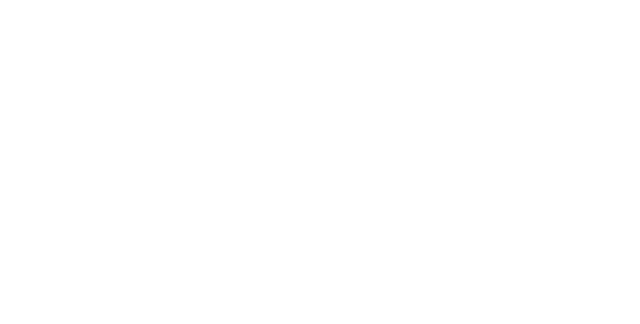
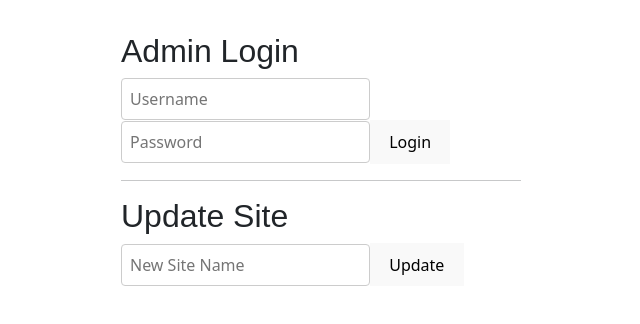
Before and after one commit to Klara1707/supervisor_prototype, a React (Vite) app: page /admin in a window 1280 px wide. Before the commit this address had no page. Shown: the top 324 px of the page, without its empty margins (319-959 px from the left). Built offline with nearby package versions, Linux system fonts and the light colour scheme.

Commit message:
update heroku

```diff
--- /dev/null
+++ b/src/components/AdminLoginForm.jsx
@@ -0,0 +1,44 @@
+import React, { useState } from "react";
+import { adminLogin } from "../api";
+
+export default function AdminLoginForm() {
+  const [username, setUsername] = useState("");
+  const [password, setPassword] = useState("");
+  const [error, setError] = useState("");
+  const [success, setSuccess] = useState(false);
+
+  const handleSubmit = async (e) => {
+    e.preventDefault();
+    setError("");
+    setSuccess(false);
+    try {
+      await adminLogin(username, password);
+      setSuccess(true);
+    } catch (err) {
+      setError(err.message || "Login failed");
+    }
+  };
+
+  return (
+    <form onSubmit={handleSubmit}>
+      <h2>Admin Login</h2>
+      <input
+        type="text"
+        placeholder="Username"
+        value={username}
+        onChange={(e) => setUsername(e.target.value)}
+        required
+      />
+      <input
+        type="password"
+        placeholder="Password"
+        value={password}
+        onChange={(e) => setPassword(e.target.value)}
+        required
+      />
+      <button type="submit">Login</button>
+      {success && <div>Login successful!</div>}
+      {error && <div style={{ color: "red" }}>{error}</div>}
+    </form>
+  );
+}
--- a/src/components/PasswordResetForm.jsx
+++ b/src/components/PasswordResetForm.jsx
@@ -1,4 +1,5 @@
 import React, { useState } from "react";
+import { passwordReset } from "../api";
 
 function PasswordResetForm() {
     const [email, setEmail] = useState("");
@@ -10,29 +11,10 @@ function PasswordResetForm() {
         setLoading(true);
         setMessage("");
         try {
-            const response = await fetch("/api/password_reset/", {
-                method: "POST",
-                headers: { "Content-Type": "application/json" },
-                body: JSON.stringify({ username: email, email }),
-            });
-            if (response.ok) {
-                setMessage("Email sent.");
-            } else {
-                let errorMsg = "There was a problem sending the reset email. Please try again.";
-                try {
-                    const errorData = await response.json();
-                    if (errorData && (errorData.detail === "User not found." || errorData.error === "User not found.")) {
-                        errorMsg = "User not found.";
-                    } else if (errorData && errorData.detail) {
-                        errorMsg = errorData.detail;
-                    } else if (errorData && errorData.error) {
-                        errorMsg = errorData.error;
-                    }
-                } catch {}
-                setMessage(errorMsg);
-            }
+            await passwordReset(email);
+            setMessage("Email sent.");
         } catch (err) {
-            setMessage("Network error. Please try again.");
+            setMessage(err.message || "There was a problem sending the reset email. Please try again.");
         }
         setLoading(false);
     };
--- /dev/null
+++ b/src/components/UpdateSiteForm.jsx
@@ -0,0 +1,36 @@
+import React, { useState } from "react";
+import { updateSite } from "../api";
+
+export default function UpdateSiteForm() {
+  const [site, setSite] = useState("");
+  const [message, setMessage] = useState("");
+  const [error, setError] = useState("");
+
+  const handleSubmit = async (e) => {
+    e.preventDefault();
+    setMessage("");
+    setError("");
+    try {
+      await updateSite({ site });
+      setMessage("Site updated successfully!");
+    } catch (err) {
+      setError(err.message || "Update failed");
+    }
+  };
+
+  return (
+    <form onSubmit={handleSubmit}>
+      <h2>Update Site</h2>
+      <input
+        type="text"
+        placeholder="New Site Name"
+        value={site}
+        onChange={(e) => setSite(e.target.value)}
+        required
+      />
+      <button type="submit">Update</button>
+      {message && <div>{message}</div>}
+      {error && <div style={{ color: "red" }}>{error}</div>}
+    </form>
+  );
+}
--- /dev/null
+++ b/src/pages/AdminPage.jsx
@@ -0,0 +1,13 @@
+import React from "react";
+import AdminLoginForm from "../components/AdminLoginForm";
+import UpdateSiteForm from "../components/UpdateSiteForm";
+
+export default function AdminPage() {
+  return (
+    <div style={{ maxWidth: 400, margin: "2rem auto" }}>
+      <AdminLoginForm />
+      <hr />
+      <UpdateSiteForm />
+    </div>
+  );
+}
--- a/src/router.jsx
+++ b/src/router.jsx
@@ -5,6 +5,7 @@ import PasswordResetForm from "./components/PasswordResetForm";
 import CreateAccountPage from "./pages/CreateAccountPage";
 import AdminDataPage from "./pages/AdminDataPage";
 import HomePage from "./pages/HomePage";
+import AdminPage from "./pages/AdminPage";
 
 function AppRouter() {
 	return (
@@ -16,7 +17,7 @@ function AppRouter() {
 				<Route path="/admindatapage" element={<AdminDataPage />} />
 				<Route path="/home" element={<HomePage />} />
 				<Route path="/reset-password" element={<PasswordResetForm />} />
-				{/* <Route path="/admin" element={<AdminPage />} /> */}
+				   <Route path="/admin" element={<AdminPage />} />
 			</Routes>
 		</BrowserRouter>
 	);
```
